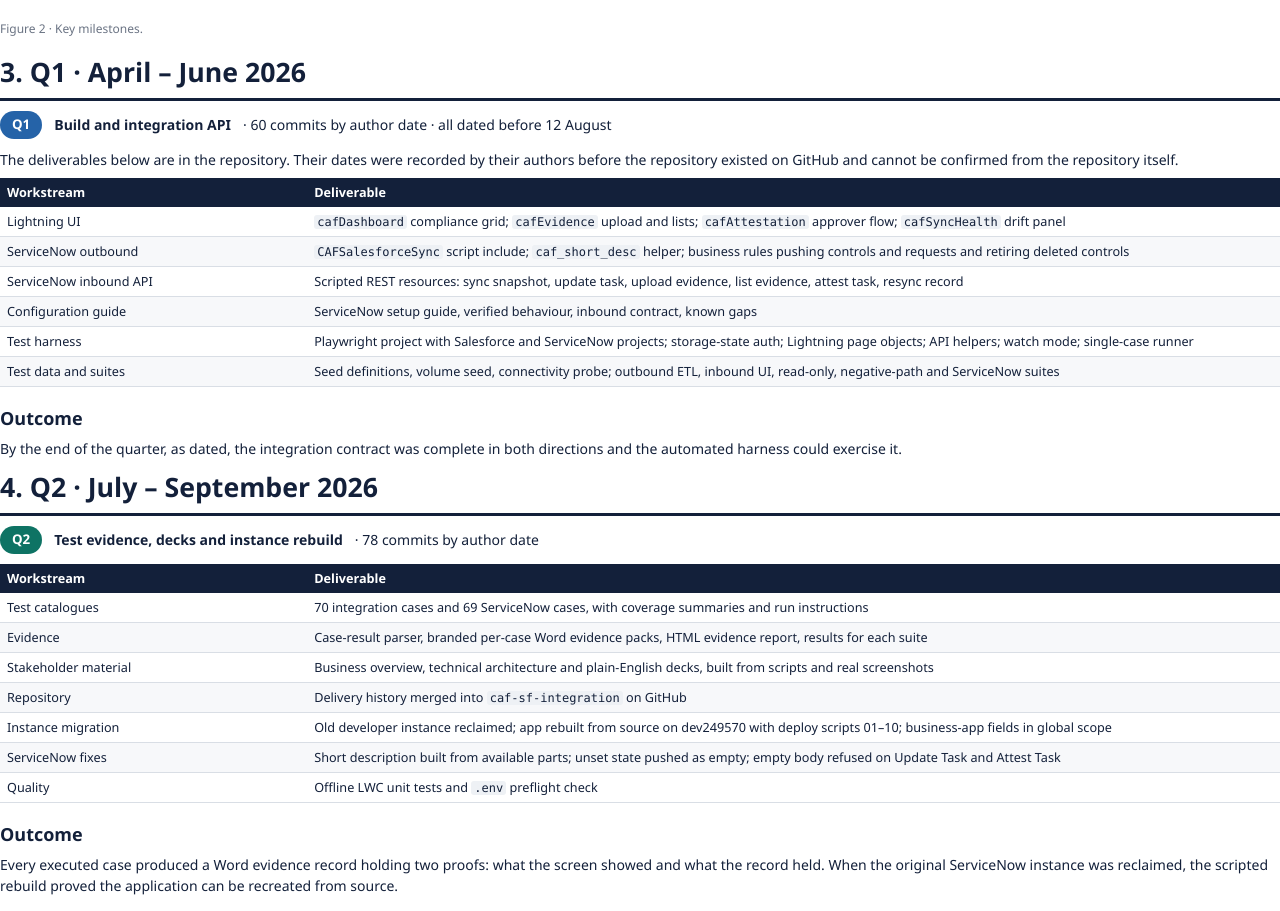
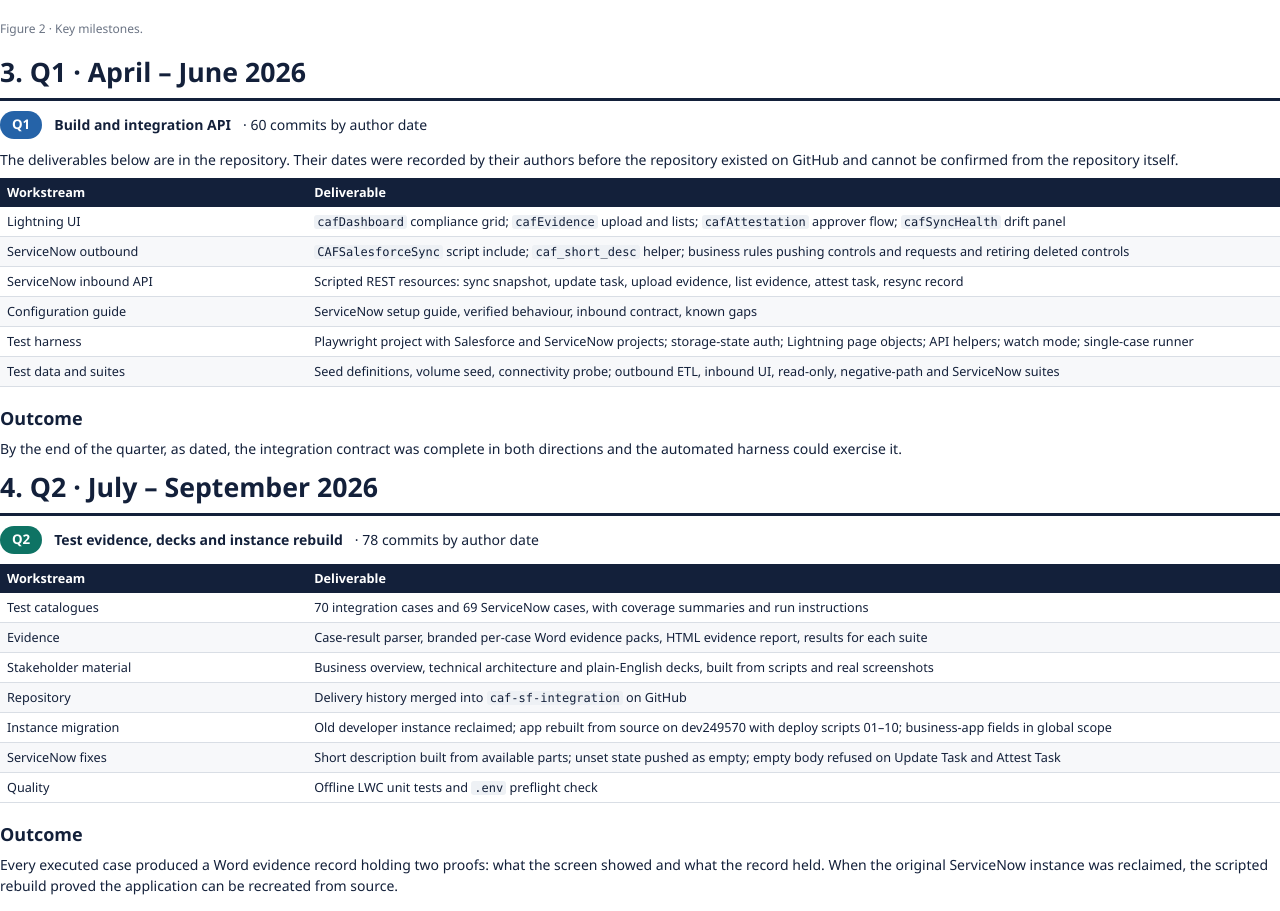
Before and after one commit to ConsultNow-IT-Solutions-Ltd/caf-sf-integration, a plain HTML site: page presentation/deliverables-report-source.html in a window 1280 px wide. Shown: the part 2914-3825 px from the top of the page. Drawn offline with Linux system fonts and the light colour scheme.

Commit message:
Deliverables report: shorten Q1 heading

```diff
--- a/presentation/deliverables-report-source.html
+++ b/presentation/deliverables-report-source.html
@@ -179,7 +179,7 @@
 
 <!-- ============================ Q1 ============================ -->
 <h1>3. Q1 · April – June 2026</h1>
-<div class="qhead"><span class="qtag" style="background:var(--q1)">Q1</span><b>Build and integration API</b> · 60 commits by author date · all dated before 12 August</div>
+<div class="qhead"><span class="qtag" style="background:var(--q1)">Q1</span><b>Build and integration API</b> · 60 commits by author date</div>
 <p>The deliverables below are in the repository. Their dates were recorded by their authors before the repository existed on GitHub and cannot be confirmed from the repository itself.</p>
 <table>
   <thead><tr><th style="width:24%">Workstream</th><th>Deliverable</th></tr></thead>
```
Also changed, not shown: 1 other file.
